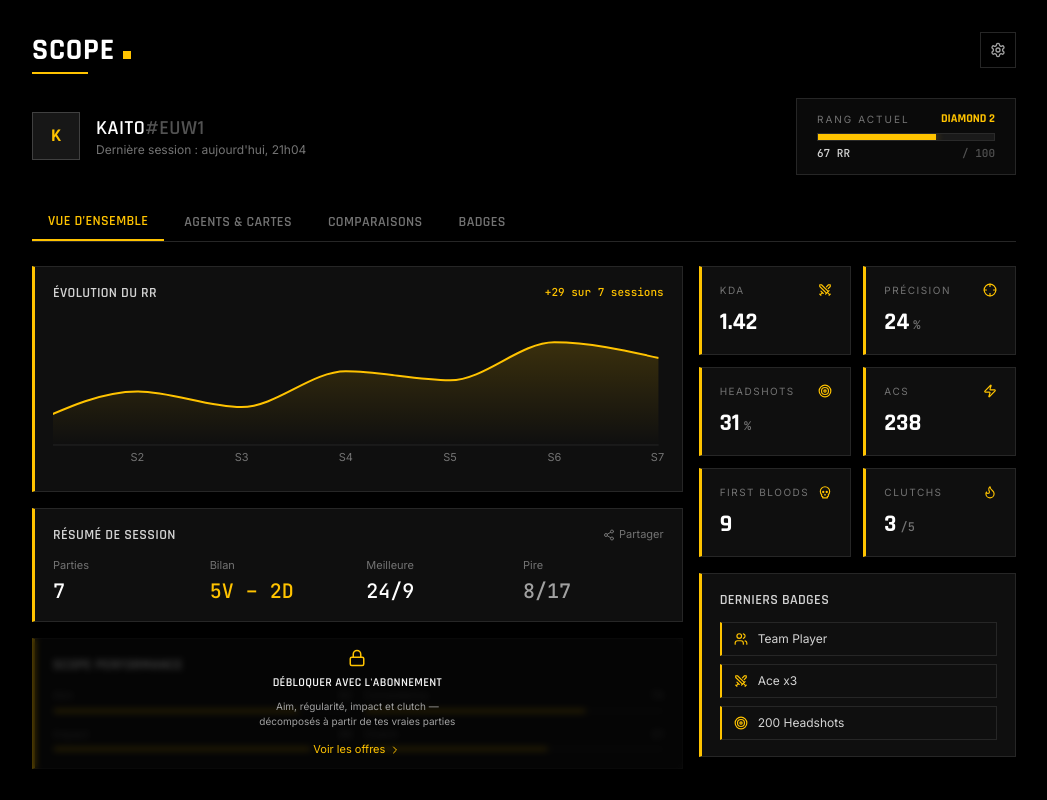
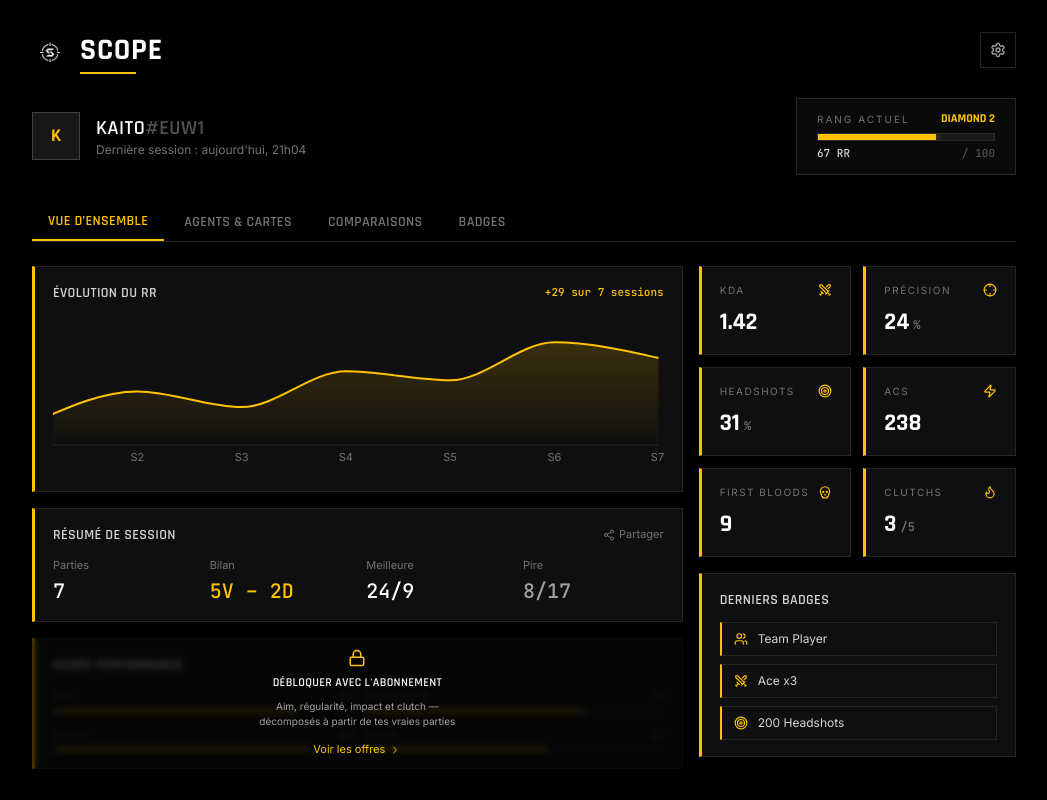
Before and after one commit to Koda5075/Scope, a React (Vite) app: page / in a window 1280 px wide. Shown: the top 800 px of the page, without its empty margins (116-1163 px from the left). Built offline with nearby package versions, Linux system fonts and the light colour scheme.

Commit message:
ajout du logo

```diff
--- a/src/App.jsx
+++ b/src/App.jsx
@@ -195,12 +195,12 @@ export default function ScopeDashboard() {
 
         {/* Wordmark + settings */}
         <div className="flex items-start justify-between mb-6">
-          <div>
-            <div className="flex items-baseline gap-2">
+          <div className="flex items-center gap-3">
+            <img src="/logo.png" alt="Scope" className="w-9 h-9" />
+            <div>
               <span className="font-display text-3xl font-bold tracking-wide text-white">SCOPE</span>
-              <span className="w-2 h-2 bg-accent inline-block" />
+              <div className="h-[2px] w-14 bg-accent mt-1" />
             </div>
-            <div className="h-[2px] w-14 bg-accent mt-1" />
           </div>
 
           <div className="relative">
```
Also changed, not shown: public/logo.png (added).
